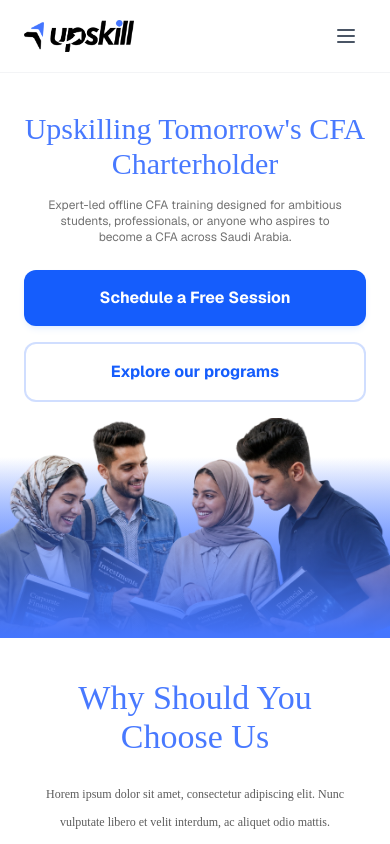
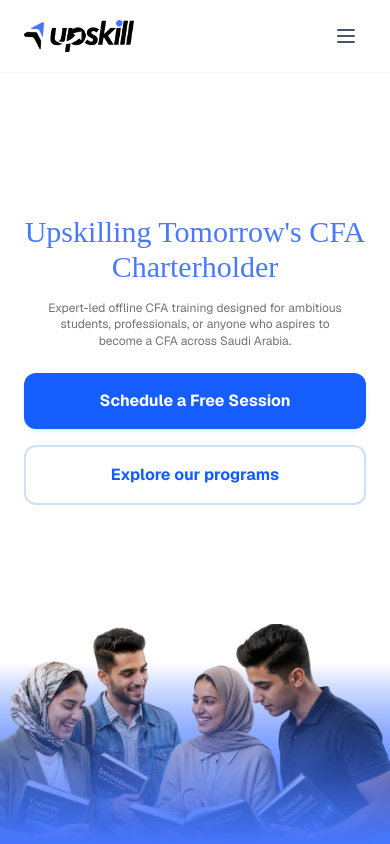
Before and after one commit to mailattfg-ops/upskill, a Next.js app: page / in a window 390 px wide. Shown: the top 844 px of the page. Built offline with nearby package versions, Linux system fonts and the light colour scheme; a web font is replaced by a local one.

Commit message:
develop branch

```diff
--- a/src/app/page.tsx
+++ b/src/app/page.tsx
@@ -49,7 +49,7 @@ export default function Home() {
       <Navbar />
 
       {/* Hero Section */}
-      <section className="relative pt-[112px] pb-0 md:pt-[120px] lg:pt-[140px] xl:pt-[160px] px-0 overflow-visible bg-white">
+      <section className="relative grid h-[100vh] md:h-fit items-end pt-[112px] pb-0 md:pt-[120px] lg:pt-[140px] xl:pt-[160px] px-0 overflow-visible bg-white">
         <div className="mx-auto max-w-[1474px] flex flex-col items-center text-center gap-4 md:gap-5 px-6">
 
           {/* Main Headline */}
```
